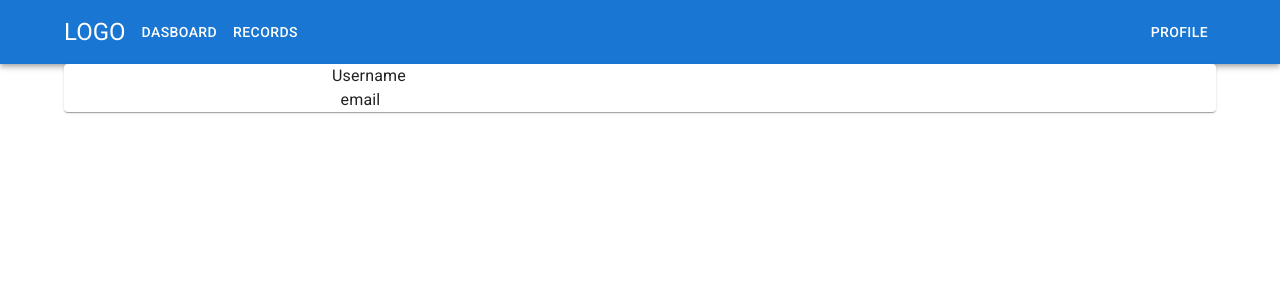
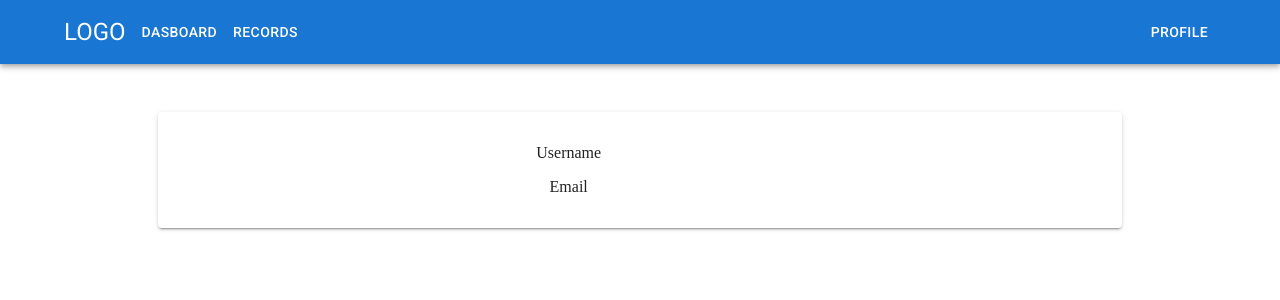
Before and after one commit to chawza/my-wallet-web, a React (Create React App) app: page /profile in a window 1280 px wide. Shown: the top 300 px of the page. Built offline with nearby package versions, Linux system fonts and the light colour scheme; no server answers; sample sign-in values are in the browser's storage.

Commit message:
refactor profile layout

```diff
--- a/src/pages/UserPage/UserPage.js
+++ b/src/pages/UserPage/UserPage.js
@@ -1,5 +1,5 @@
 import React from 'react';
-import { Box, Stack, Paper, Typography } from '@mui/material';
+import { Box, Stack, Paper, Typography, Container, Grid } from '@mui/material';
 import useFetch from '../../utils/useFetch';
 import { USER_API } from '../../constants/serviceUrls';
 import './UserPage.css';
@@ -8,26 +8,37 @@ const UserPage = () => {
   const { data: { profile } } = useFetch(`${USER_API}/profile`);
 
   return (
-    <Box className="user-page-wrapper">
-      <Paper className="user-profile-wrapper">
-        <Stack>
-          <div className='profile-row'>
-            <Typography className='profile-row-title'>
+    <Box className="user-page-wrapper" sx={{display: 'flex', flexDirection: 'row', justifyContent: 'center'}}>
+      <Paper
+        className="user-identification-wrapper"
+        elevation={2}
+        sx={{
+          display: 'flex',
+          maxWidth: 'md',
+          width: '100%',
+          mt: 6,
+          p: 4
+        }}
+      >
+        <Box className='identification-content-area-left' sx={{flexGrow: 3}}>
+
+        </Box>
+        <Box className='identification-content-area-right' sx={{flexGrow: 5}}>
+          <Grid container spacing={2}>
+            <Grid item xs={4}>
               Username
-            </Typography>
-            <Typography className='profile-row-value'>
+            </Grid>
+            <Grid item xs={8}>
               {profile?.username}
-            </Typography>
-          </div>
-          <div className='profile-row'>
-            <Typography className='profile-row-title'>
-              email
-            </Typography>
-            <Typography className='profile-row-value'>
+            </Grid>
+            <Grid item xs={4}>
+              Email
+            </Grid>
+            <Grid item xs={8}>
               {profile?.email}
-            </Typography>
-          </div>
-        </Stack>
+            </Grid>
+          </Grid>
+        </Box>
       </Paper>
     </Box>
   )
```
